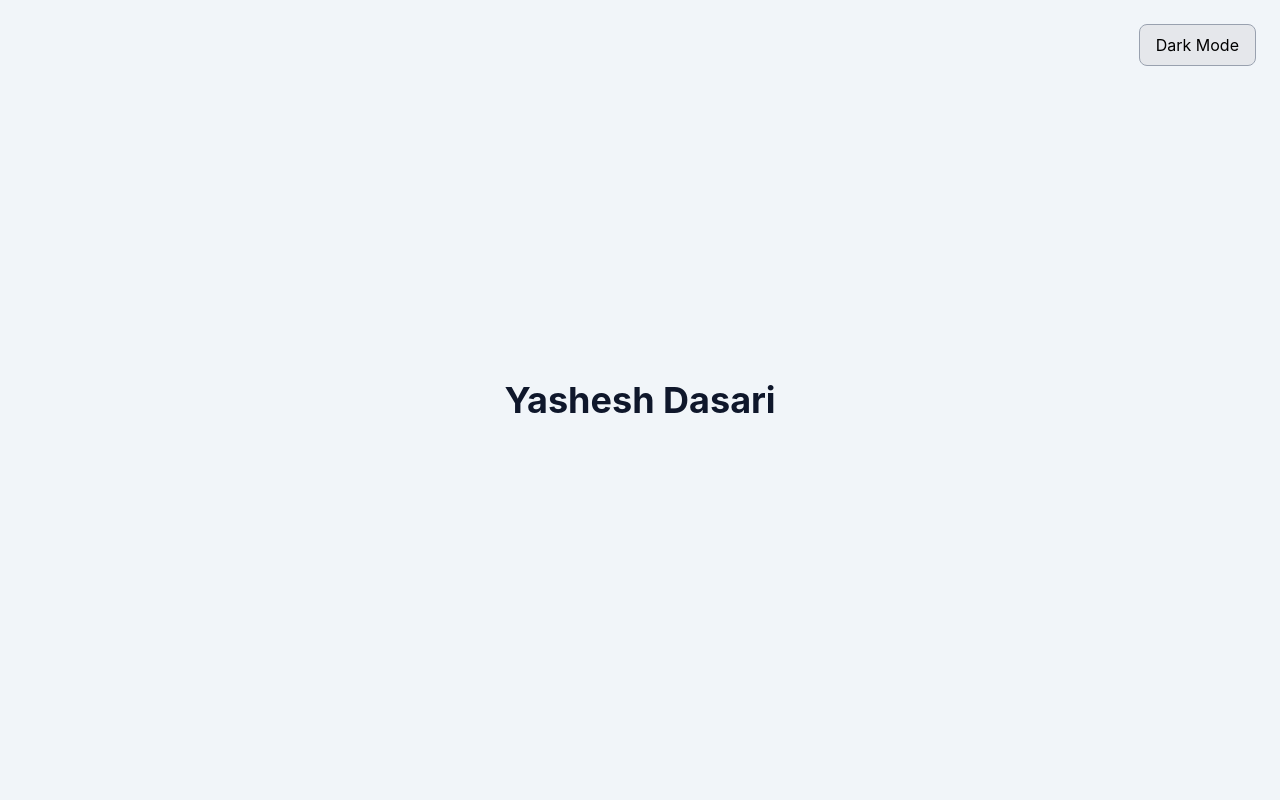
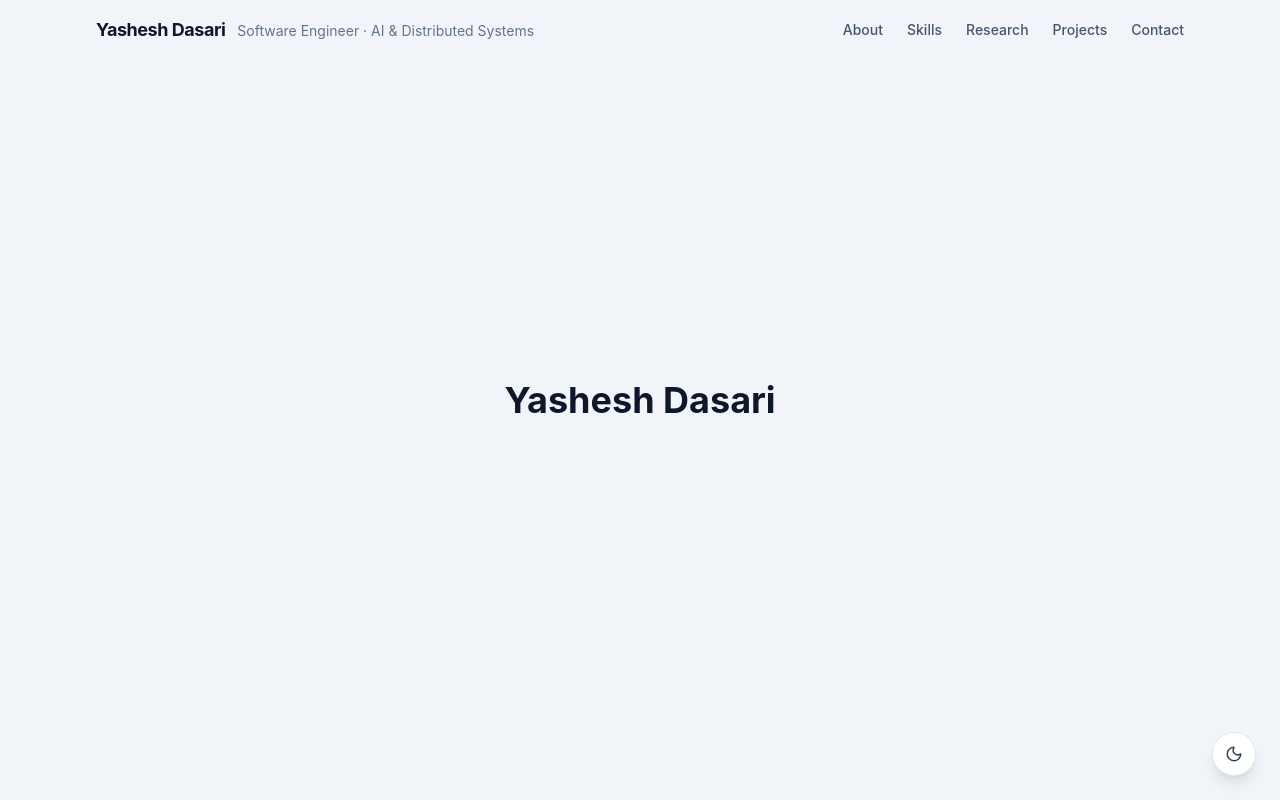
Before and after one commit to YasheshDasari/portfolio, a Next.js app: page / in a window 1280 px wide. Built offline with nearby package versions, Linux system fonts and the light colour scheme.

Commit message:
Create a sticky header with name, headline, menu options. Move the light/dark mode button to the bottom right and replace the text label with icons

```diff
--- a/app/layout.tsx
+++ b/app/layout.tsx
@@ -2,6 +2,7 @@ import "./globals.css";
 import ThemeProvider from "../components/ThemeProvider";
 import ThemeToggle from "../components/ThemeToggle";
 import React from "react";
+import Navbar from "@/components/Navbar";
 
 export default function RootLayout({ children }: { children: React.ReactNode }) {
     return (
@@ -12,6 +13,7 @@ export default function RootLayout({ children }: { children: React.ReactNode })
         <body className="bg-slate-100 text-slate-900 dark:bg-slate-900 dark:text-slate-100
         min-h-screen transition-colors duration-300">
         <ThemeProvider>
+            <Navbar />
             <ThemeToggle />
             {children}
         </ThemeProvider>
--- /dev/null
+++ b/components/Navbar.tsx
@@ -0,0 +1,46 @@
+"use client";
+
+import { useEffect, useState } from "react";
+
+const navLinks: string[] = ["About", "Skills", "Research", "Projects", "Contact"];
+
+export default function Navbar() {
+    const [scrolled, setScrolled] = useState(false);
+
+    useEffect(() => {
+        const onScroll = () => setScrolled(window.scrollY > 20);
+        window.addEventListener("scroll", onScroll);
+        return () => window.removeEventListener("scroll", onScroll);
+    }, []);
+
+    return (
+        <header
+            className={`fixed top-0 left-0 w-full z-50 transition-all duration-300 ${
+                scrolled
+                    ? "bg-white/80 dark:bg-slate-900/80 backdrop-blur-md shadow-sm"
+                    : "bg-transparent"
+            }`}
+        >
+            <div className="max-w-6xl mx-auto px-8 py-4 flex items-center justify-between">
+                <div>
+                    <span className="text-lg font-bold tracking-tight">
+                        Yashesh Dasari
+                    </span>
+                    <span className="hidden sm:inline text-sm text-slate-500 dark:text-slate-400 ml-3">
+                        Software Engineer · AI & Distributed Systems
+                    </span>
+                </div>
+
+                <nav className="flex gap-6">
+                    {navLinks.map((link) => {
+                        return (
+                            <a key={link} href={"#" + link.toLowerCase()} className="text-sm font-medium text-slate-600 dark:text-slate-300 hover:text-black dark:hover:text-white transition-colors">
+                                {link}
+                            </a>
+                        );
+                    })}
+                </nav>
+            </div>
+        </header>
+    );
+}
--- a/components/ThemeToggle.tsx
+++ b/components/ThemeToggle.tsx
@@ -2,6 +2,7 @@
 
 import { useTheme } from "next-themes";
 import { useEffect, useState } from "react";
+import { Sun, Moon } from "lucide-react";
 
 export default function ThemeToggle() {
     const { theme, setTheme } = useTheme();
@@ -14,13 +15,15 @@ export default function ThemeToggle() {
     return (
         <button
             onClick={() => setTheme(theme === "dark" ? "light" : "dark")}
-            className="fixed top-6 right-6 px-4 py-2 rounded-lg border
-                 bg-gray-200 text-black
-                 dark:bg-gray-800 dark:text-white
-                 border-gray-400 dark:border-gray-600
-                 transition"
+            title={theme === "dark" ? "Light mode" : "Dark mode"}
+            aria-label={theme === "dark" ? "Light mode" : "Dark mode"}
+            className="fixed bottom-6 right-6 z-50 p-3 rounded-full shadow-lg
+                bg-white dark:bg-slate-800
+                border border-slate-200 dark:border-slate-700
+                text-slate-700 dark:text-slate-200
+                hover:scale-110 transition-all duration-200"
         >
-            {theme === "dark" ? "Light Mode" : "Dark Mode"}
+            {theme === "dark" ? <Sun size={18} /> : <Moon size={18} />}
         </button>
     );
 }
--- a/package.json
+++ b/package.json
@@ -9,6 +9,7 @@
     "lint": "eslint"
   },
   "dependencies": {
+    "lucide-react": "^0.577.0",
     "next": "16.1.6",
     "next-themes": "^0.4.6",
     "react": "19.2.3",
```
Also changed, not shown: 1 other file (tests, documents, lock files or other folders).
